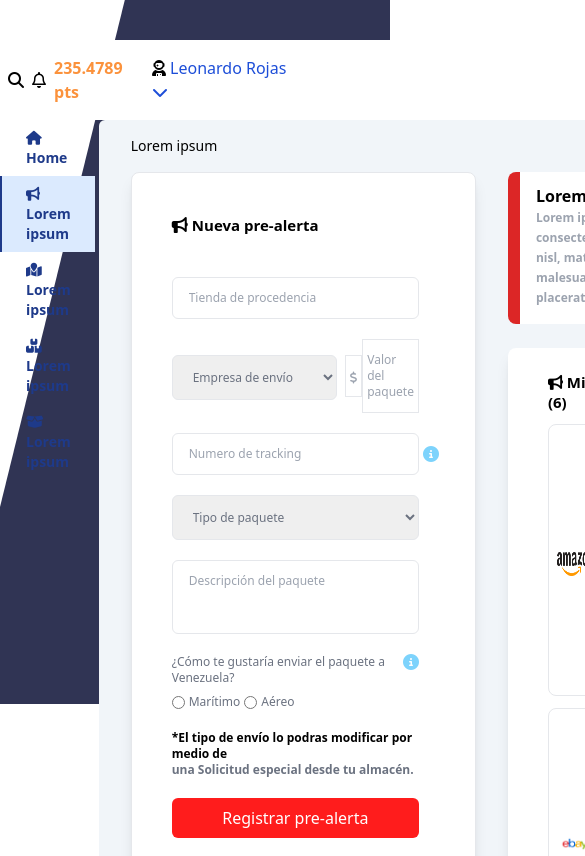
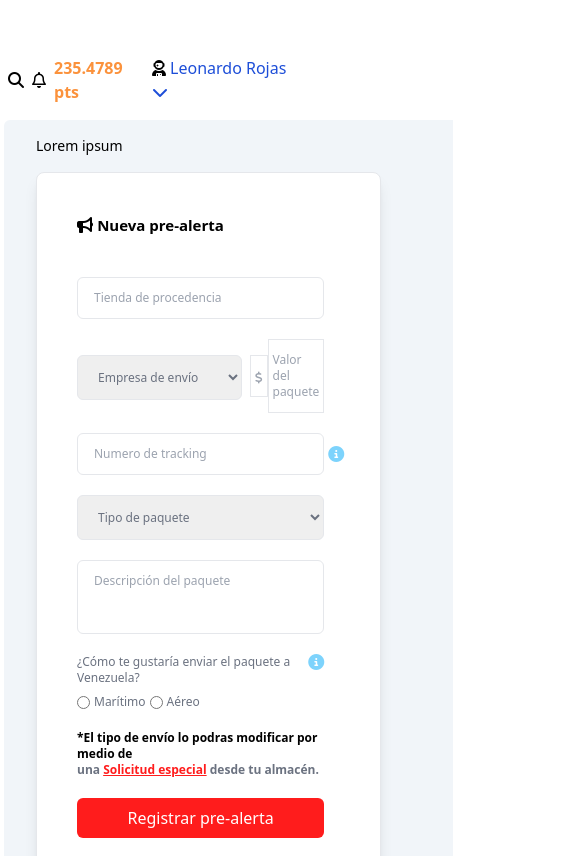
Before and after one commit to LetMeDream/Opti, a website: page index.html in a window 390 px wide. Shown: the top 856 px of the page, 585 px wide, since content can reach past the window. Drawn offline with Linux system fonts and the light colour scheme.

Commit message:
Fix Path by adding a .

```diff
--- a/index.html
+++ b/index.html
@@ -5,7 +5,7 @@
     <meta http-equiv="X-UA-Compatible" content="IE=edge">
     <meta name="viewport" content="width=device-width, initial-scale=1.0">
     <title>Optimizing</title>
-    <link href="/dist/output.css" rel="stylesheet">
+    <link href="./dist/output.css" rel="stylesheet">
     <script src="https://kit.fontawesome.com/927d2efc62.js" crossorigin="anonymous"></script>
 </head>
 <body class="relative">
@@ -13,11 +13,11 @@
     <div
         id="background"
         style="clip-path: polygon(0% 72%,32% 0%,100% 0%,100% 100%,0% 100%);"
-        class="m min-h-[704px] bg-[#303454] absolute min-w-full -z-10"
+        class="m min-h-[704px] bg-[#303454] absolute min-w-full -z-10 hidden md:block"
     >
     </div>
     <div
-        class="bg-[#303454] h-1/4 absolute -bottom-10 w-full"
+        class="bg-[#303454] h-1/4 absolute -bottom-10 w-full hidden md:block"
     >
 
     </div>
@@ -39,7 +39,7 @@
         <!-- Newsfeed -->
         <div class="flex space-x-1">
             <!-- Menu -->
-            <div class="menu flex flex-col z-20 list-none text-blue-900 text-sm font-bold" >
+            <div class="menu hidden md:flex flex-col z-20 list-none text-blue-900 text-sm font-bold  " >
 
                 <li class="p-2 px-6 hover:bg-blue-100 cursor-pointer border-l-2 border-transparent hover:border-blue-900 transition-all ease-in">
                     <i class="fa-solid fa-house"></i>
@@ -71,7 +71,7 @@
                     Lorem ipsum
                 </div>
                 <!-- Content -->
-                <div class="feed__content flex mt-4 space-x-8 pr-10">
+                <div class="feed__content flex flex-col md:flex-row mt-4 space-x-8 pr-10">
                     <!-- Nueva pre-alerta (FORMULARIO) -->
                     <div class="form bg-white border md:basis-[42%] shadow-lg rounded-lg">
 
@@ -137,7 +137,7 @@
                                 *El tipo de envío lo podras modificar por medio de <br>
                                 <span class="text-gray-500">
                                     una
-                                    <a href="#">Solicitud especial</a>
+                                    <a class="underline text-[#ff1c1c]" href="#">Solicitud especial</a>
                                     desde tu almacén.
                                 </span>
                             </div>
```
Also changed, not shown: dist/output.css.
